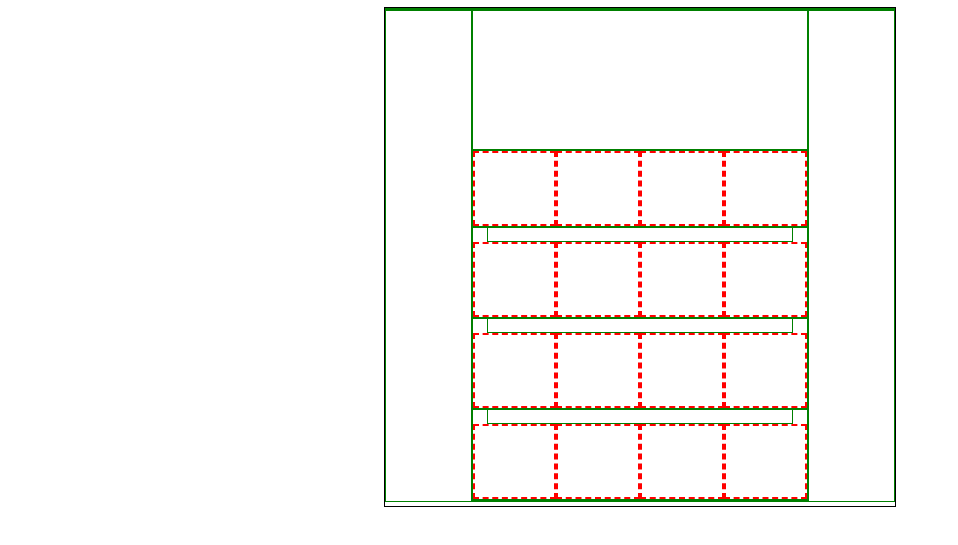
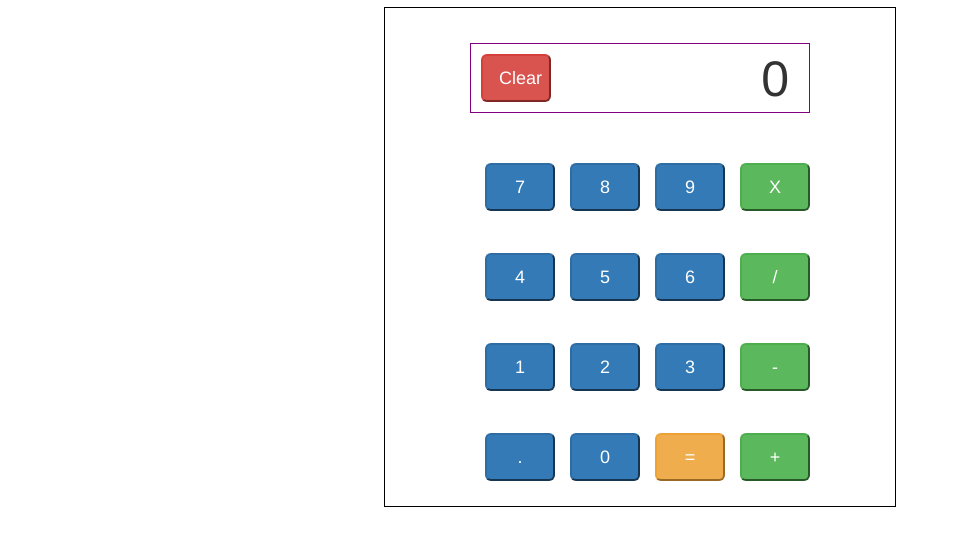
Before and after one commit to bamsrud01/prime-rho-weekend-03-calculator, a website: page public/views/index.html in a window 1280 px wide. Shown: the part 63-608 px from the top of the page, without its empty margins (0-958 px from the left). Drawn offline with Linux system fonts and the light colour scheme; files that its build step writes are made by us from their sources; files whose address does not match are found by name.

Commit message:
Assigned buttons

```diff
--- a/public/scripts/client.js
+++ b/public/scripts/client.js
@@ -6,6 +6,8 @@ in the same way.  First and second are the parameters for every operation */
 var input = '';
 //  This variable will ensure that a decimal can only be entered once.
 var canClick = true;
+//  This variable will hold a string with the URL path to be sent into the GET request.  It will be assigned when the operator is clicked.
+var type = '';
 //  This object will be sent to the server, with the properties being run through the calculation.
 var endNums = {
   firstNum: 4,
@@ -26,7 +28,16 @@ $(document).ready(function() {
   $('#divide').click(function(){
     divideNums();
   });
-
+  $('#clear').click(function(){
+    //  Clear function
+  });
+  $('#decimal').click(function(){
+    //  Add decimal to active
+    canClick = false;
+  });
+  $('#calculate').click(function() {
+    getNum(type);
+  });
 
 });
 
@@ -44,6 +55,21 @@ function postNums(numOne, numTwo) {
   });
 }
 
+function addNums() {
+  type = '/add';
+}
+
+function subtractNums() {
+  type = '/subtract';
+}
+
+function multiplyNums() {
+  type = '/multiply';
+}
+
+function divideNums() {
+  type = '/divide';
+}
 //  GET function for retreiving the answer.  The toURL parameter will direct the request to the proper router.
 function getNum(toURL) {
   $.ajax({
@@ -54,9 +80,3 @@ function getNum(toURL) {
     }
   });
 }
-/*
-0=
-123
-456
-789
-*/
--- a/public/styles/styles.css
+++ b/public/styles/styles.css
@@ -2,11 +2,6 @@
   border: 1px black solid;
   width: 40%;
   height: 500px;
-}
-
-.test {
-  border: 1px solid green;
-  height: 100%;
 }
 
 #display-area {
@@ -15,9 +10,30 @@
 
 .button-col {
   height: 75px;;
-  border: 2px dashed red;
 }
 
 .buffer {
   height: 15px;
 }
+
+.btn-lg {
+  width: 70px;
+  margin-top: 15px;
+}
+
+#display-field {
+  border: solid 1px purple;
+  margin-top: 35px;
+  height: 70px;
+}
+
+#shown-value {
+  font-size: 50px;
+  padding-right: 20px;
+  float: right;
+}
+
+#clear {
+  float: left;
+  margin: 10px;
+}
--- a/public/views/index.html
+++ b/public/views/index.html
@@ -14,40 +14,77 @@
       <h1>Calculator</h1>
       <div id="calculator" class="container">
         <div class="row">
-          <div class="col-lg-12 col-md-12 test">
+          <div class="col-lg-12 col-md-12">
             <div class="row">
-              <div class="col-lg-2 col-md-2 test"></div>
-              <div class="col-lg-8 col-md-8 test">
-                <div class="row test" id="display-area"></div>
-                <div class="row buttons test">
-                  <div class="col-lg-3 col-md-3 test button-col"></div>
-                  <div class="col-lg-3 col-md-3 test button-col"></div>
-                  <div class="col-lg-3 col-md-3 test button-col"></div>
-                  <div class="col-lg-3 col-md-3 test button-col"></div>
+              <div class="col-lg-2 col-md-2"></div>
+              <div class="col-lg-8 col-md-8">
+                <div class="row" id="display-area">
+                  <div id="display-field">
+                    <button type="button" class="btn-lg btn-danger" id="clear">Clear</button>
+                    <span id="shown-value">0</span>
+                  </div>
                 </div>
-                <div class="col-lg-12 col-md-12 test buffer"></div>
-                <div class="row buttons test">
-                  <div class="col-lg-3 col-md-3 test button-col"></div>
-                  <div class="col-lg-3 col-md-3 test button-col"></div>
-                  <div class="col-lg-3 col-md-3 test button-col"></div>
-                  <div class="col-lg-3 col-md-3 test button-col"></div>
+                <div class="row buttons">
+                  <div class="col-lg-3 col-md-3 button-col">
+                    <button type="button" class="btn-lg btn-primary numeral">7</button>
+                  </div>
+                  <div class="col-lg-3 col-md-3 button-col">
+                    <button type="button" class="btn-lg btn-primary numeral">8</button>
+                  </div>
+                  <div class="col-lg-3 col-md-3 button-col">
+                    <button type="button" class="btn-lg btn-primary numeral">9</button>
+                  </div>
+                  <div class="col-lg-3 col-md-3 button-col">
+                    <button type="button" class="btn-lg btn-success" id="multiply">X</button>
+                  </div>
                 </div>
-                <div class="col-lg-12 col-md-12 test buffer"></div>
-                <div class="row buttons test">
-                  <div class="col-lg-3 col-md-3 test button-col"></div>
-                  <div class="col-lg-3 col-md-3 test button-col"></div>
-                  <div class="col-lg-3 col-md-3 test button-col"></div>
-                  <div class="col-lg-3 col-md-3 test button-col"></div>
+                <div class="col-lg-12 col-md-12 buffer"></div>
+                <div class="row buttons">
+                  <div class="col-lg-3 col-md-3 button-col">
+                    <button type="button" class="btn-lg btn-primary numeral">4</button>
+                  </div>
+                  <div class="col-lg-3 col-md-3 button-col">
+                    <button type="button" class="btn-lg btn-primary numeral">5</button>
+                  </div>
+                  <div class="col-lg-3 col-md-3 button-col">
+                    <button type="button" class="btn-lg btn-primary numeral">6</button>
+                  </div>
+                  <div class="col-lg-3 col-md-3 button-col">
+                    <button type="button" class="btn-lg btn-success" id="divide">/</button>
+                  </div>
                 </div>
-                <div class="col-lg-12 col-md-12 test buffer"></div>
-                <div class="row buttons test">
-                  <div class="col-lg-3 col-md-3 test button-col"></div>
-                  <div class="col-lg-3 col-md-3 test button-col"></div>
-                  <div class="col-lg-3 col-md-3 test button-col"></div>
-                  <div class="col-lg-3 col-md-3 test button-col"></div>
+                <div class="col-lg-12 col-md-12 buffer"></div>
+                <div class="row buttons">
+                  <div class="col-lg-3 col-md-3 button-col">
+                    <button type="button" class="btn-lg btn-primary numeral">1</button>
+                  </div>
+                  <div class="col-lg-3 col-md-3 button-col">
+                    <button type="button" class="btn-lg btn-primary numeral">2</button>
+                  </div>
+                  <div class="col-lg-3 col-md-3 button-col">
+                    <button type="button" class="btn-lg btn-primary numeral">3</button>
+                  </div>
+                  <div class="col-lg-3 col-md-3 button-col">
+                    <button type="button" class="btn-lg btn-success" id="subtract">-</button>
+                  </div>
+                </div>
+                <div class="col-lg-12 col-md-12 buffer"></div>
+                <div class="row buttons">
+                  <div class="col-lg-3 col-md-3 button-col">
+                    <button type="button" class="btn-lg btn-primary" id="decimal">.</button>
+                  </div>
+                  <div class="col-lg-3 col-md-3 button-col">
+                    <button type="button" class="btn-lg btn-primary numeral">0</button>
+                  </div>
+                  <div class="col-lg-3 col-md-3 button-col">
+                    <button type="button" class="btn-lg btn-warning" id="calculate">=</button>
+                  </div>
+                  <div class="col-lg-3 col-md-3 button-col">
+                    <button type="button" class="btn-lg btn-success" id="add">+</button>
+                  </div>
                 </div>
               </div>
-              <div class="col-lg-2 col-md-2 test"></div>
+              <div class="col-lg-2 col-md-2"></div>
             </div>
           </div>
         </div>
```
